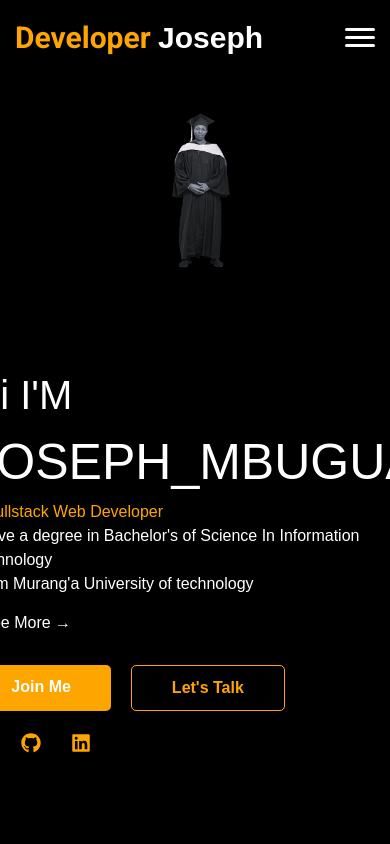
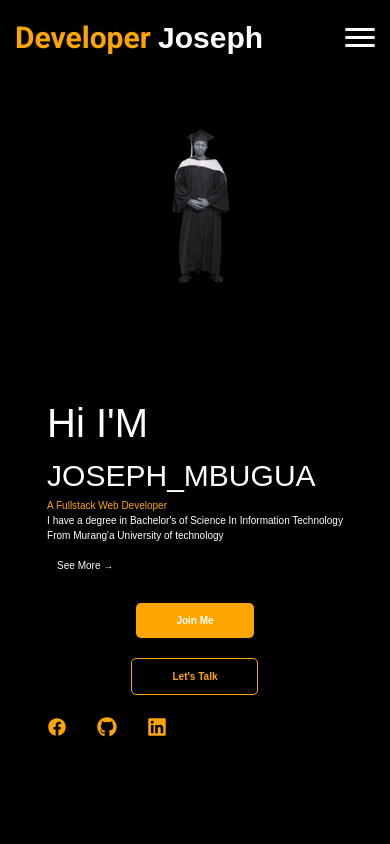
Before and after one commit to Joseh254/Portfolio, a React (Vite) app: page / in a window 390 px wide. Shown: the top 844 px of the page. Built offline with nearby package versions, Linux system fonts and the light colour scheme.

Commit message:
work on redponsiveness

```diff
--- a/src/COMPONENTS/HEROSECTION/Hero.css
+++ b/src/COMPONENTS/HEROSECTION/Hero.css
@@ -9,13 +9,43 @@
   flex-wrap: nowrap;
 
 }
+@media screen and (max-width:30em){
+  .hero-section{
+    width: 100%;
+    flex-wrap: wrap;
+    font-size: 1rem;
+    scale: 1;
+  padding: 3rem;
+  }
+
+}
 .names-array {
   display: flex;
   font-size: 5rem;
   font-family: cursive;
   text-transform: capitalize;
 }
+@media screen and (max-width:30em){
 
+  .names-array{
+    font-size: 3rem;
+  }
+}
+@media screen and (max-width:20em){
+
+  .names-array{
+    font-size: 2rem;
+  }
+}
+.reference{
+  font-size: 4rem;
+}
+@media screen and (max-width:20em){
+
+  .reference{
+    font-size: 2rem;
+  }
+}
 .names-array p {
   opacity: 0;
   transform: translateX(250px);
@@ -64,6 +94,27 @@
   width: 100%;
   max-width: 60rem;
   height: auto;
+}
+.buttons{
+
+    display: flex;
+    gap: 2rem;
+    margin-top: 2rem;
+    font-weight: 800;
+
+}
+@media screen and (max-width:30em){
+
+  .buttons{
+    display: flex;
+    flex-direction: column;
+    flex-wrap: wrap;
+    justify-content: center;
+    align-items: center;
+  }
+  .buttons button{
+    width: 50%;
+  }
 }
 .join-me-button{
   padding: 1rem 4rem;
--- a/src/COMPONENTS/HEROSECTION/Hero.jsx
+++ b/src/COMPONENTS/HEROSECTION/Hero.jsx
@@ -1,5 +1,4 @@
 import React from "react";
-import { Link } from "react-router-dom";
 import me from "../../assets/me.png";
 import { IoLogoFacebook } from "react-icons/io5";
 import { FaGithub } from "react-icons/fa6";
@@ -20,7 +19,7 @@ letsTalkBtn.classList.toggle("no-orange")
    <div>
      <section className="hero-section">
       <div>
-      <p style={{fontSize:"4rem"}}>Hi I'M</p>
+      <p  className="reference">Hi I'M</p>
       <div className="names-array">
         {name.map((letter, index) => (
           <p
@@ -40,13 +39,8 @@ letsTalkBtn.classList.toggle("no-orange")
         <p>From Murang'a University of technology</p>
         <p style={{padding:"1rem",marginTop:".5rem",fontWeight:"500"}}> See More <span>&#8594;</span></p>
 
-        <div
-          style={{
-            display: "flex",
-            gap: "2rem",
-            marginTop: "2rem",
-            fontWeight: "800",
-          }}
+        <div className="buttons"
+
         >
           <a className="join-me-button"
           id="join-me-button"
```
